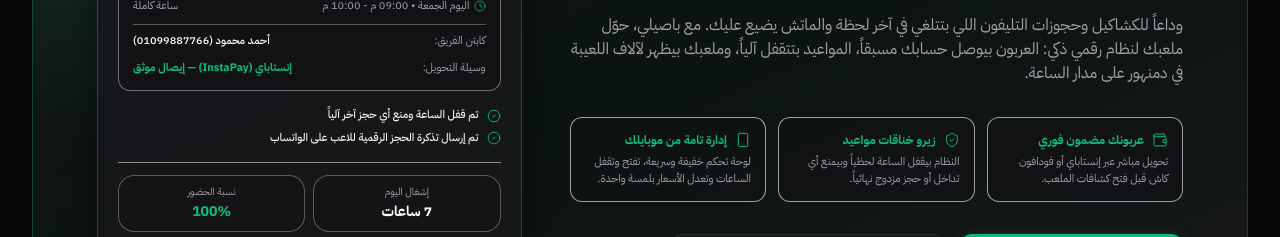
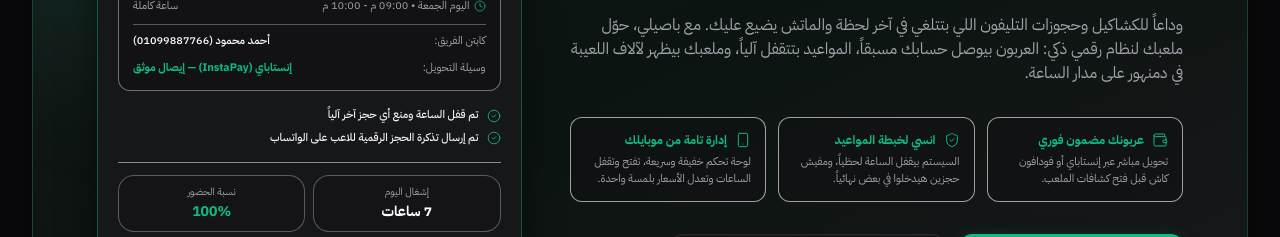
Before and after one commit to EL-3raby/passyli, a Next.js app: page / in a window 1280 px wide. Shown: the part 2820-3057 px from the top of the page. Built offline with nearby package versions, Linux system fonts and the light colour scheme; a web font is replaced by a local one.

Commit message:
refactor(copy): update partner value pillar to egyptian phrase 'انسي لخبطة المواعيد'

```diff
--- a/src/app/page.tsx
+++ b/src/app/page.tsx
@@ -547,10 +547,10 @@ export default function Home() {
                 <div className="p-3.5 rounded-xl border border-border/60 bg-surface/60 flex flex-col gap-1.5">
                   <div className="flex items-center gap-2 text-primary font-bold text-xs">
                     <ShieldCheck className="h-4 w-4" strokeWidth={1.5} />
-                    <span>زيرو خناقات مواعيد</span>
+                    <span>انسي لخبطة المواعيد</span>
                   </div>
                   <p className="text-[11px] text-muted-foreground leading-normal">
-                    النظام بيقفل الساعة لحظياً وبيمنع أي تداخل أو حجز مزدوج نهائياً.
+                    السيستم بيقفل الساعة لحظياً، ومفيش حجزين هيدخلوا في بعض نهائياً.
                   </p>
                 </div>
 
```
